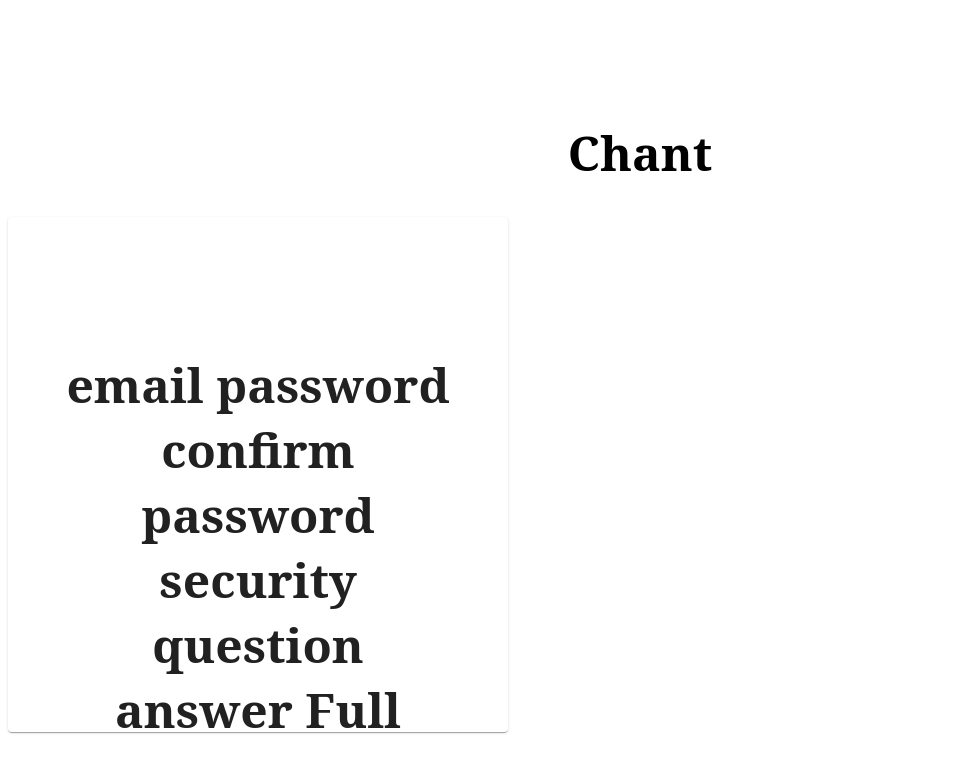
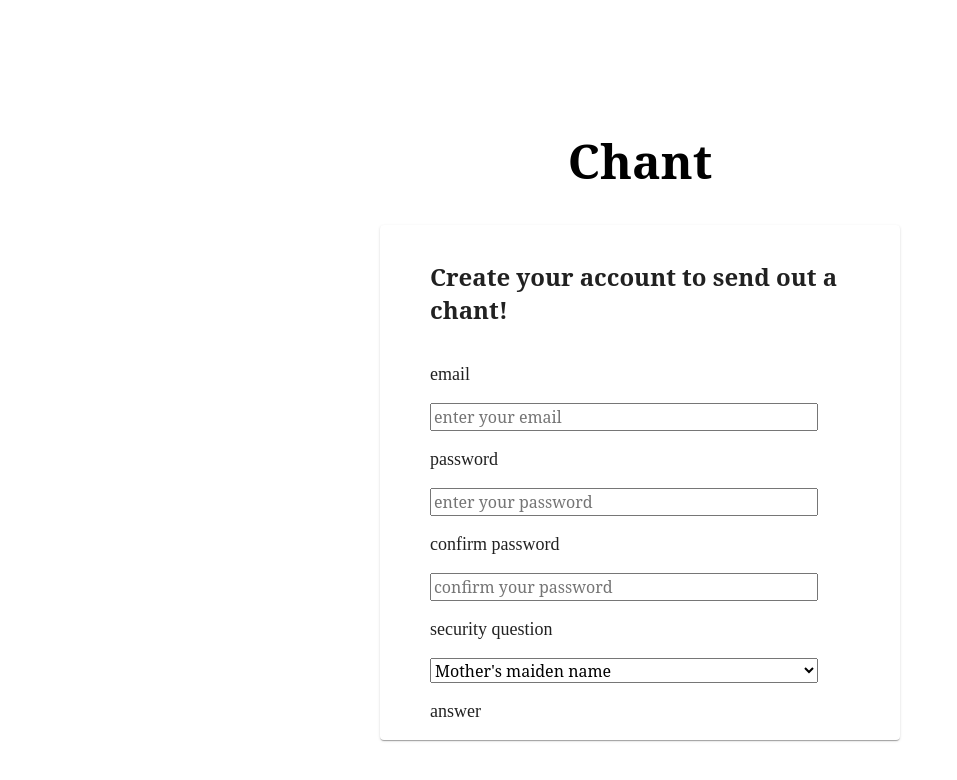
Before and after one commit to MrMaiaCodes/univox, a React app in the folder univox-front/: page / in a window 1280 px wide. Both pictures are taken after a click on the button "Log in". Shown: the top 780 px of the page, without its empty margins (0-957 px from the left). Built offline with nearby package versions, Linux system fonts and the light colour scheme; the HTML template or start-up script is replaced by a standard one.

Commit message:
finished signup card

```diff
--- a/univox-front/src/signup-page/signup.scss
+++ b/univox-front/src/signup-page/signup.scss
@@ -0,0 +1,56 @@
+.signup-card {
+    display: flex;
+    flex-direction: column;
+    align-items: center;
+
+    .signup-form {
+        display: flex;
+        flex-direction: column;
+        text-align: left;
+        overflow-y: auto;
+        height: 470px;
+        width: 450;
+        margin-bottom: 400px;
+        padding-bottom: 20px;
+
+        input {
+            width: 380px;
+            height: 25px;
+            font-family: "Noto Serif";
+            font-size: 16px;
+        }
+
+        p {
+            font-size: 18px;
+        }
+
+        select {
+            width: 388px;
+            height: 25px;
+            font-family: "Noto Serif";
+            font-size: 16px;
+        }
+
+    }
+}
+
+
+::-webkit-scrollbar {
+    width: 20px;
+
+}
+
+::-webkit-scrollbar-track {
+    background-color: transparent;
+}
+
+::-webkit-scrollbar-thumb {
+    border: 6px solid transparent;
+    border-radius: 20px;
+    background-color: #d6dee1;
+    background-clip: content-box;
+}
+
+::-webkit-scrollbar-thumb:hover {
+    background-color: gray;
+}
--- a/univox-front/src/signup-page/signup.tsx
+++ b/univox-front/src/signup-page/signup.tsx
@@ -1,6 +1,21 @@
 import * as React from 'react';
 import Card from '@mui/material/Card';
+import './signup.scss';
 
+const initialFormValues = {
+  email: "",
+  password: "",
+  confirmPassword: "",
+  securityQuestion: "",
+  answer: "",
+  fullName: "",
+  birthdate: "",
+  country: "",
+  documentType: "",
+  documentNumber: "",
+  gender: ""
+
+}
 export default function SignUp() {
   /* if the function or class is a component, or rather, something
   that will be displayed on the screen, the first letter must be capitalized{
@@ -27,31 +42,103 @@ that will be displayed on the screen, the first letter must be capitalized{
     //arrumar o retorno desta função
   };
   */
+  const [formValues, setFormValues] = React.useState(initialFormValues);
+  const [icon, setIcon] = React.useState();
+
+  const handleImputChange = (e)=>{
+    const {name, value} = e.target;
+    setFormValues({
+      ...formValues,
+      [name]: value,
+    })
+  }
+
+  function iconAlterer(e) {
+    console.log(e.target.files);
+    const file = e.target.files[0] as Blob;
+    // @ts-ignore
+    setIcon(URL.createObjectURL(file))
+  }
+
+  /* email: "",
+  password: "",
+  confirmPassword: "",
+  securityQuestion: "", */
   return (
     <div className='signup-card'>
       <h1>
         Chant
       </h1>
       <Card sx={{
-        width: 400,
+        width: 420,
         height: 500,
         padding: "15px 50px 0px 50px",
         maxWidth: 500,
       }}>
 
         <form className='signup-form'>
-            <h1>
-            email
-            password
-            confirm password
-            security question
-            answer
-            Full Name
-            Birthdate
-            DocumentNumber
-            photo/icon
-            gender
-            </h1>
+          <h2>
+            Create your account to send out a chant!
+          </h2>
+          <p>email</p>
+          <input
+            placeholder='enter your email'
+            name='email'
+            value={formValues.email}
+            onChange={handleImputChange}/>
+          <p>password</p>
+          <input
+            placeholder='enter your password'
+            name='password'
+            type='password'
+            value={formValues.password}
+            onChange={handleImputChange}
+          />
+          <p>confirm password</p>
+          <input
+            placeholder='confirm your password'
+            name='confirmPassword'
+            type='password'
+            value={formValues.confirmPassword}
+            onChange={handleImputChange}
+          />
+          <p>security question</p>
+          {/* <input placeholder='select one of the security questions below' name='securityQuestion' value={formValues.securityQuestion}/> */}
+          <select name='securityQuestion' value={formValues.securityQuestion} onChange={handleImputChange}>
+            <option value='mother'>Mother's maiden name</option>
+            <option value='city'>City you grew up in</option>
+            <option value='food'>Favorite food</option>
+            <option value='pet'>Pet name</option>
+          </select>
+          {/* select one of the security questions below: */}
+          <p>answer</p>
+          <input placeholder='enter the answer to the question above' />
+          <p>full name</p>
+          <input placeholder='enter full name' name='name' value={formValues.fullName} onChange={handleImputChange}/>
+          <p>birthdate</p>
+          <input placeholder='enter birthdate' name='birthdate' type='date' onChange={handleImputChange}/>
+          {/* make a calendar */}
+          <p>country</p>
+          <input placeholder='enter country' name='country' value={formValues.country} onChange={handleImputChange}/>
+          {/* pick country */}
+          <p>document type</p>
+          <input placeholder='enter document type' name='documentType' value={formValues.documentType} onChange={handleImputChange}/>
+          {/* make document type field also a select */}
+          <p>document number</p>
+          <input placeholder='enter document number' name='documentNumber' value={formValues.documentNumber} onChange={handleImputChange}/>
+          <p>photo/icon</p>
+          <input placeholder='insert photo or icon' type='file' onChange={iconAlterer}/>
+          <p>gender</p>
+          <select name='gender' value={formValues.gender} onChange={handleImputChange}>
+            <option value='male'>male</option>
+            <option value='female'>female</option>
+            <option value='non-binary'>non-binary</option>
+          </select>
+          {/* drop-down list */}
+          <p>We will use your information only to confirm your identity</p>
+          <p>Click on the checkbox below to accept terms of service</p>
+          <p>We guarantee neither your personal information nor the messages
+            you dictate will be intentionally disclosed to any third party</p>
         </form>
 
       </Card>
```
Lines whose indentation alone changed are shown as unchanged.
